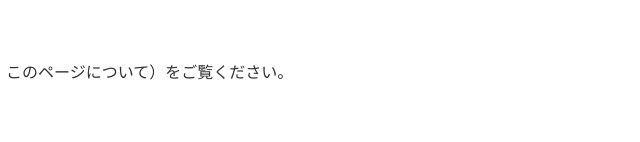
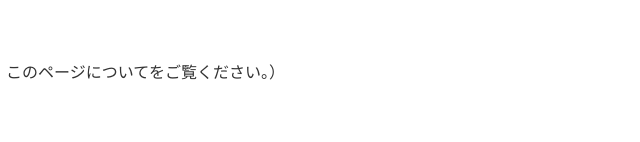
Before and after one commit to YU-TechnicalDepartment/home-page_template, a plain HTML site: page index.html in a window 1280 px wide. Shown: the part 170-312 px from the top of the page, 488-1128 px from the left. Drawn offline with Linux system fonts and the light colour scheme.

Commit message:
Update home.html

```diff
--- a/home.html
+++ b/home.html
@@ -1,3 +1,3 @@
 <h1>ホーム</h1>
 <p>ホームページテンプレートです。</p>
-<p>誰でも無料で利用できます！（詳しくは、このページについて）をご覧ください。</p>
+<p>誰でも無料で利用できます！（詳しくは、このページについてをご覧ください。）</p>
```
